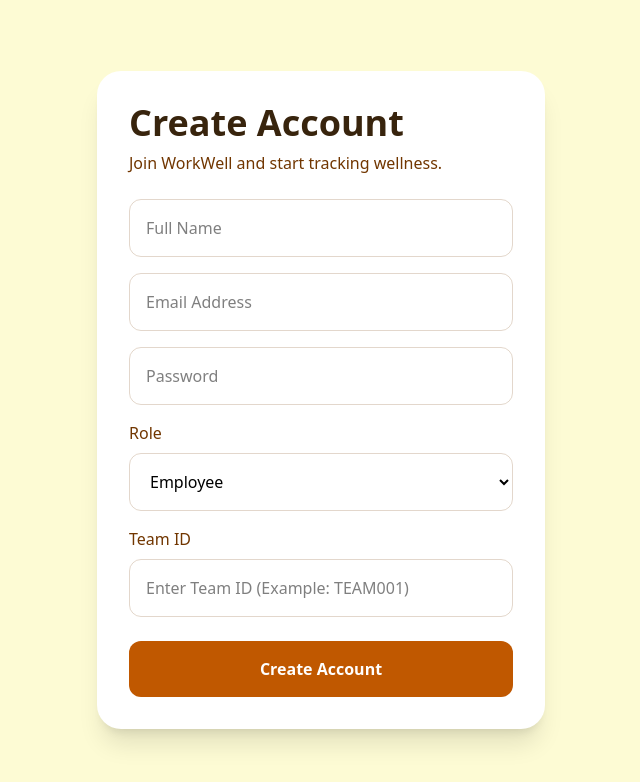
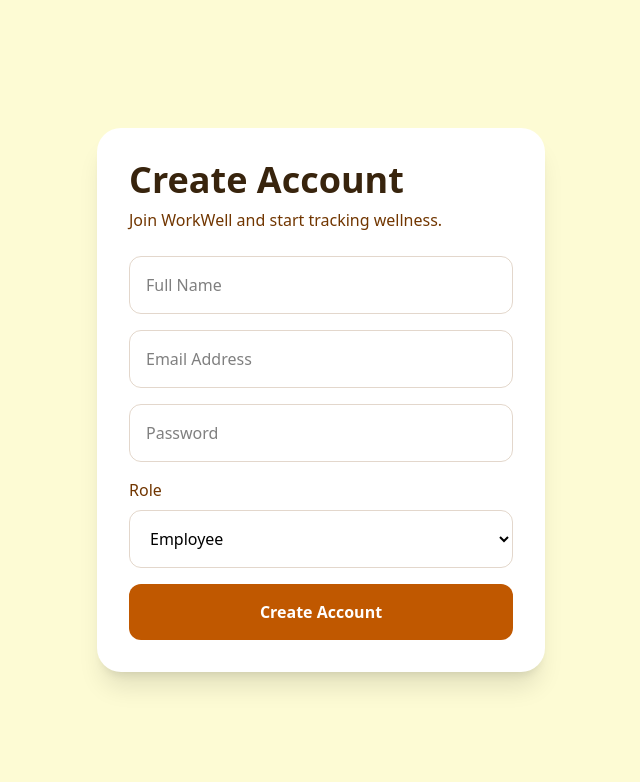
Before and after one commit to BalaAdithyaS/workwell-wellness-platform, a React (Vite) app in the folder workwell-frontend/wellness-app/: page /signup in a window 1280 px wide. Shown: the top 782 px of the page, without its empty margins (319-959 px from the left). Built offline with nearby package versions, Linux system fonts and the light colour scheme.

Commit message:
Enhance manager dashboard UI and analytics

```diff
--- a/workwell-frontend/wellness-app/src/pages/Signup.jsx
+++ b/workwell-frontend/wellness-app/src/pages/Signup.jsx
@@ -11,7 +11,6 @@ function Signup() {
     email: "",
     password: "",
     role: "employee",
-    team_id: "",
   });
 
   const [isLoading, setIsLoading] = useState(false);
@@ -129,21 +128,6 @@ function Signup() {
           </option>
         </select>
 
-        {/* Team ID */}
-        <label className="block mb-2 text-[#713600] font-medium">
-          Team ID
-        </label>
-
-        <input
-          type="text"
-          name="team_id"
-          placeholder="Enter Team ID (Example: TEAM001)"
-          value={formData.team_id}
-          onChange={handleChange}
-          className="w-full p-4 mb-6 border border-[#713600]/20 rounded-xl focus:outline-none focus:ring-2 focus:ring-[#C05800]"
-          required
-        />
-
         {/* Signup Button */}
         <button
           type="submit"
```
